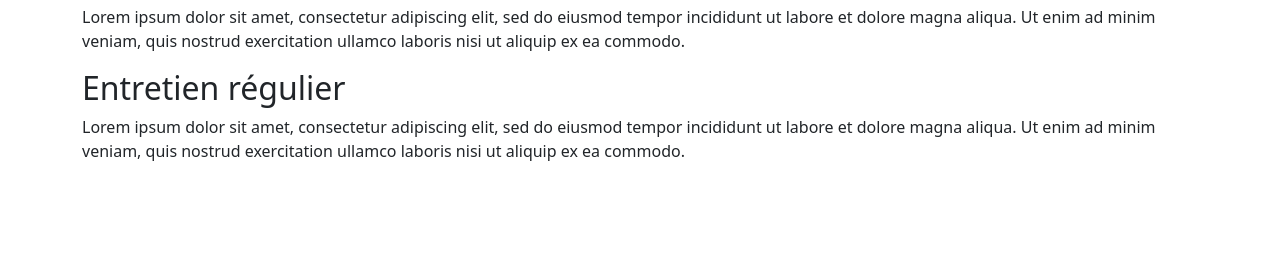
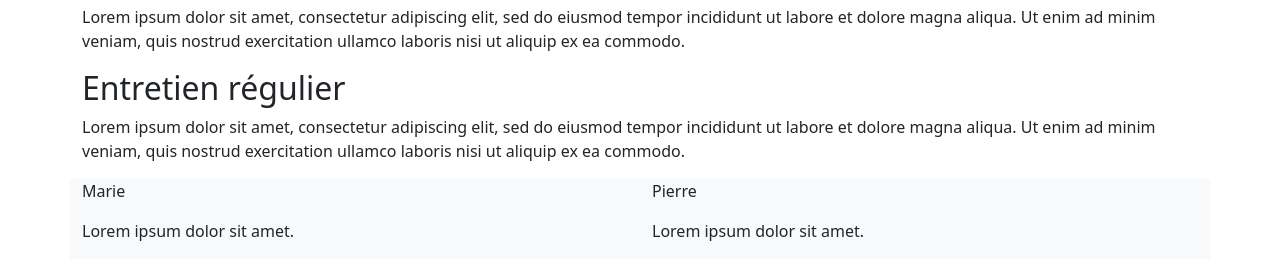
Before and after one commit to BeaterisuSan/ecf_garage_parrot, a website: page index.html in a window 1280 px wide. Shown: the part 705-964 px from the top of the page. Before the commit the page ends 884 px from the top, so only its background shows below. Drawn offline with nearby package versions, Linux system fonts and the light colour scheme.

Commit message:
Ajout commentaires

```diff
--- a/index.html
+++ b/index.html
@@ -52,7 +52,8 @@
 
     </header>
 
-    <main class="container">
+    <div class="container">
+
         <div class="row">
             <div class="col-sm-12 text-center">
                 <h4>GARAGE AGREE CONSTRUCTEUR</h4>
@@ -60,25 +61,47 @@
             </div>
         </div>
 
-        <section class="col-sm-12">
+        <article>
+            <div class="row">
+                <div class="col-sm-12">
                     <h2>Réparation carrosserie</h2>
                         <p>Lorem ipsum dolor sit amet, consectetur adipiscing elit,  sed do eiusmod tempor incididunt ut labore et dolore  magna aliqua.
                         Ut enim ad minim veniam, quis nostrud exercitation ullamco laboris nisi ut aliquip ex ea commodo.</p>
-        </section>
+                </div>
+            </div>
 
-        <section class="col-sm-12">
+            <div class="row">
+                <div class="col-sm-12">
                     <h2>Réparation mécanique</h2>
                         <p>Lorem ipsum dolor sit amet, consectetur adipiscing elit,  sed do eiusmod tempor incididunt ut labore et dolore  magna aliqua.
                         Ut enim ad minim veniam, quis nostrud exercitation ullamco laboris nisi ut aliquip ex ea commodo.</p>
-        </section>
+                </div>
+            </div>
 
-<section class="col-sm-12">
+            <div class="row">
+                <div class="col-sm-12">
                     <h2>Entretien régulier</h2>
                         <p>Lorem ipsum dolor sit amet, consectetur adipiscing elit,  sed do eiusmod tempor incididunt ut labore et dolore  magna aliqua.
                         Ut enim ad minim veniam, quis nostrud exercitation ullamco laboris nisi ut aliquip ex ea commodo.</p>
-        </section>
+                </div>
+            </div>
+
+            <div class="row">
+                <div class="col-6 bg-light text-dark">
+                    <p>Marie</p>
+                    <p>Lorem ipsum dolor sit amet.</p>
+                </div>
+                <div class="col-6 bg-light text-dark">
+                    <p>Pierre</p>
+                    <p>Lorem ipsum dolor sit amet.</p>
+                </div>
+            </div>
+        </article>
+
+
 
     </main>
+
 
     <footer>
 
```
Lines whose indentation alone changed are shown as unchanged.
